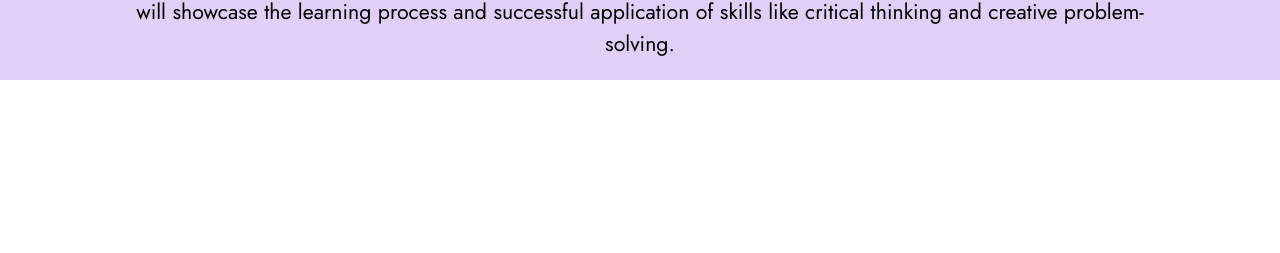
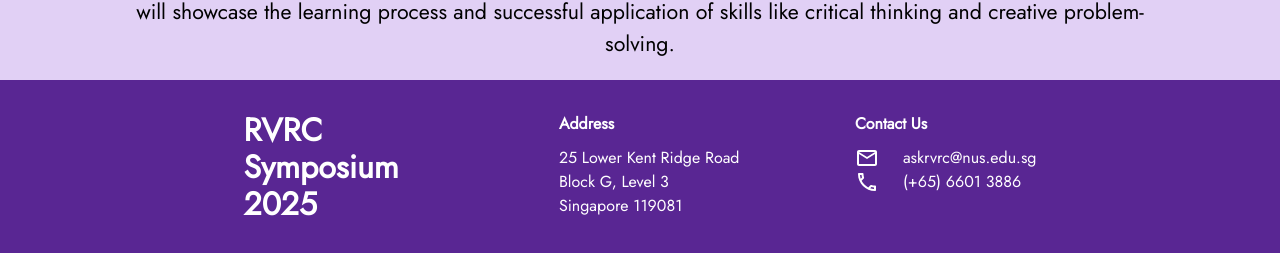
Before and after one commit to kxrt/rvrc-blog, a React (Create React App) app: page /thread-1 in a window 1280 px wide. Shown: the part 1407-1660 px from the top of the page. Before the commit the page ends 1487 px from the top, so only its background shows below. Built offline with nearby package versions, Linux system fonts and the light colour scheme; what react-swipeable-views-utils would draw is missing.

Commit message:
feat(2025): add footer to thread 1 and 2

```diff
--- a/src/pages/2025/Thread1.js
+++ b/src/pages/2025/Thread1.js
@@ -1,6 +1,7 @@
 import React from "react";
 import { Box, Stack, Typography } from "@mui/material";
 
+import Footer from "../../components/Footer";
 import Title from "../../components/Title";
 import Thread1Image from "../../assets/2024/thread-1.jpg";
 
@@ -51,6 +52,7 @@
           problem-solving.
         </Typography>
       </Stack>
+      <Footer />
     </Stack>
   );
 };
--- a/src/pages/2025/Thread2.js
+++ b/src/pages/2025/Thread2.js
@@ -2,6 +2,7 @@
 import { Box, Stack, Typography } from "@mui/material";
 
 import Title from "../../components/Title";
+import Footer from "../../components/Footer";
 
 import Thread2Image from "../../assets/2024/thread-2.jpg";
 
@@ -52,6 +53,7 @@
           of society and environment.
         </Typography>
       </Stack>
+      <Footer />
     </Stack>
   );
 };
```
